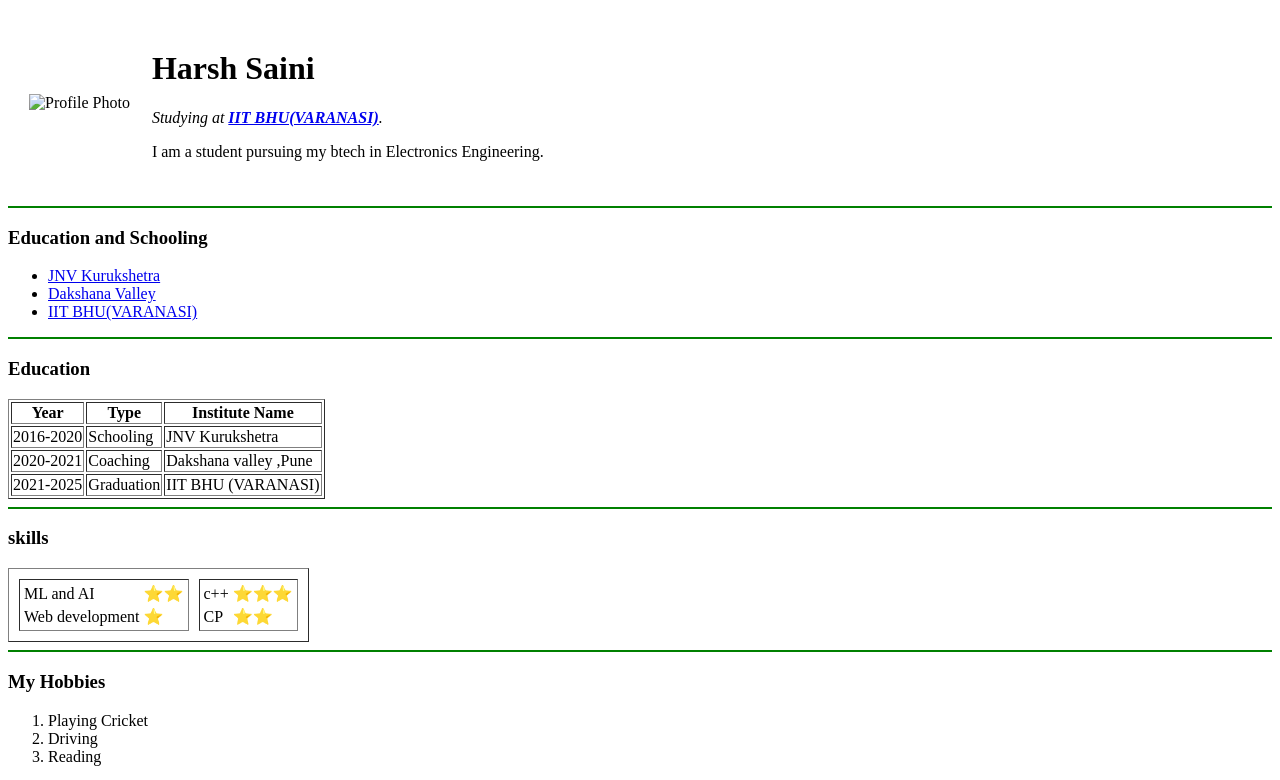
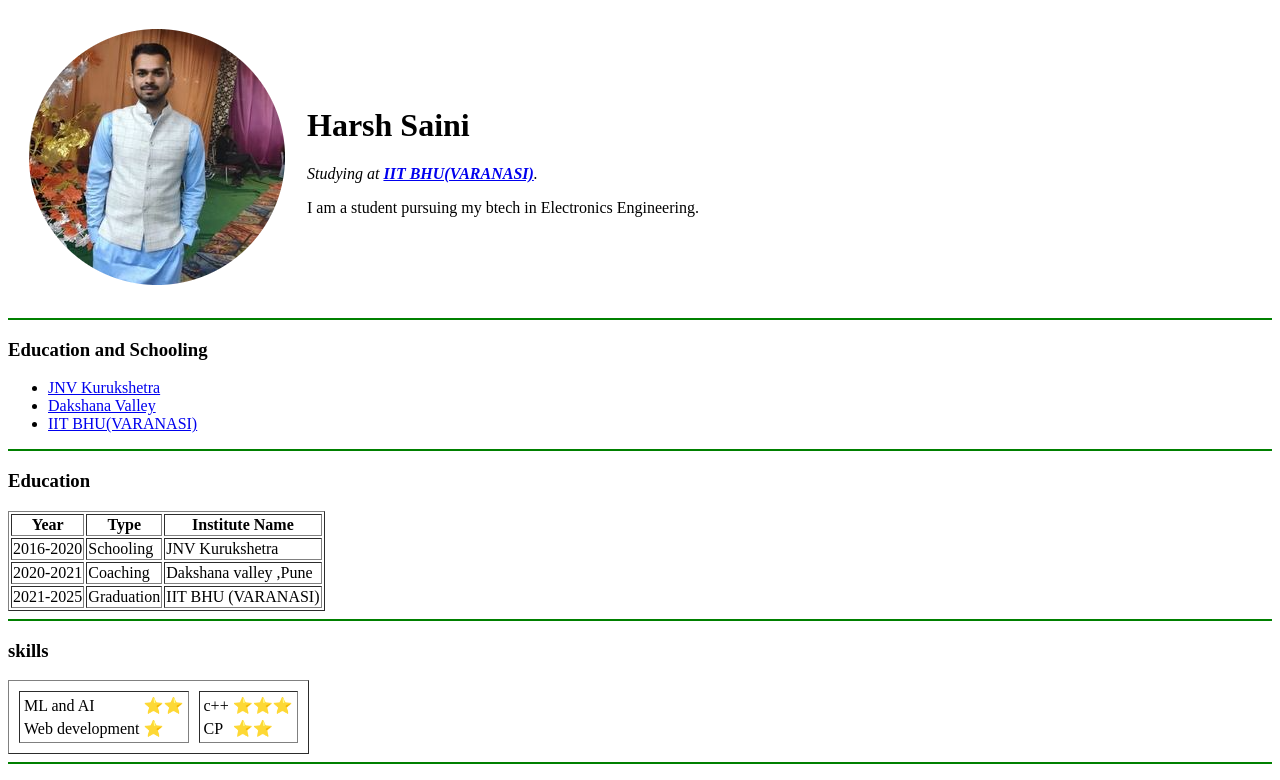
Before and after one commit to harshsaini2908/CV, a plain HTML site: page index.html in a window 1280 px wide. Shown: the top 780 px of the page. Drawn offline with Linux system fonts and the light colour scheme.

Commit message:
update index.html

```diff
--- a/index.html
+++ b/index.html
@@ -9,7 +9,7 @@
 <body>
     <table cellspacing="20">
         <tr>
-            <td><img src="images/harsh-modified.png" alt="Profile Photo"></td>
+            <td><img src="harsh-modified.png" alt="Profile Photo"></td>
             <td>
                 <h1>Harsh Saini</h1>
                 <p><em> Studying at <strong><a href="https://www.iitbhu.ac.in/">IIT BHU(VARANASI)</a></strong>.</em></p>
```
